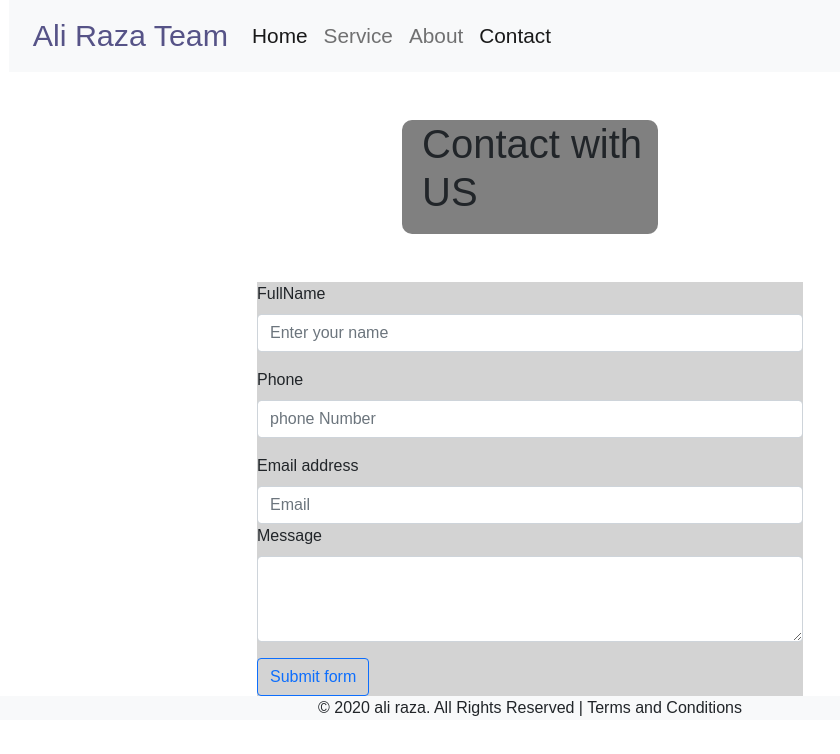
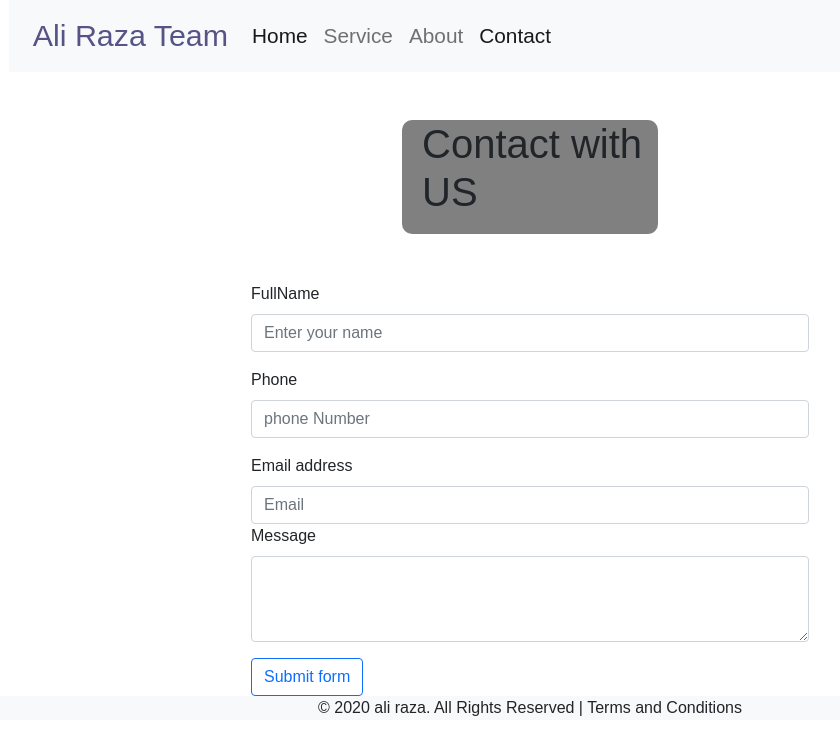
Before and after one commit to ali-203/compeleteaniamted, a React (Create React App) app: page /contact in a window 1280 px wide. Shown: the top 754 px of the page, without its empty margins (110-950 px from the left). Built offline with nearby package versions, Linux system fonts and the light colour scheme; a web font is replaced by a local one.

Commit message:
updated css

```diff
--- a/src/Contact.jsx
+++ b/src/Contact.jsx
@@ -33,9 +33,9 @@ return (
     <h1> Contact with US </h1>
 </div>
 <div className="container contact_div">
-    <div className="row">
+
         <div className="col-md-6 col-10 mx-auto">
-            <form onSubmit={formSubmit}>
+            <form className="form" onSubmit={formSubmit}>
             <div className="mb-3">
   <label for="exampleFormControlInput1" className="form-label">
   FullName
@@ -99,7 +99,7 @@ return (
 </form>
         </div>
     </div>
-</div>
+
 
     </>
 
--- a/src/index.css
+++ b/src/index.css
@@ -134,9 +134,7 @@ footer p {
 
 
   }
-  form {
-    background-color: lightgray;
-  }
+
 
   .my-5 {
     margin-left:40%;
@@ -153,3 +151,14 @@ footer p {
 
 
   }
+  .container contact_div {
+    background-color: black;
+  }
+ .form:hover{
+   background-color: lightgray;
+ }
+ .form-label:hover{
+   font-size: 25px;
+   color: gray;
+
+ }
```
